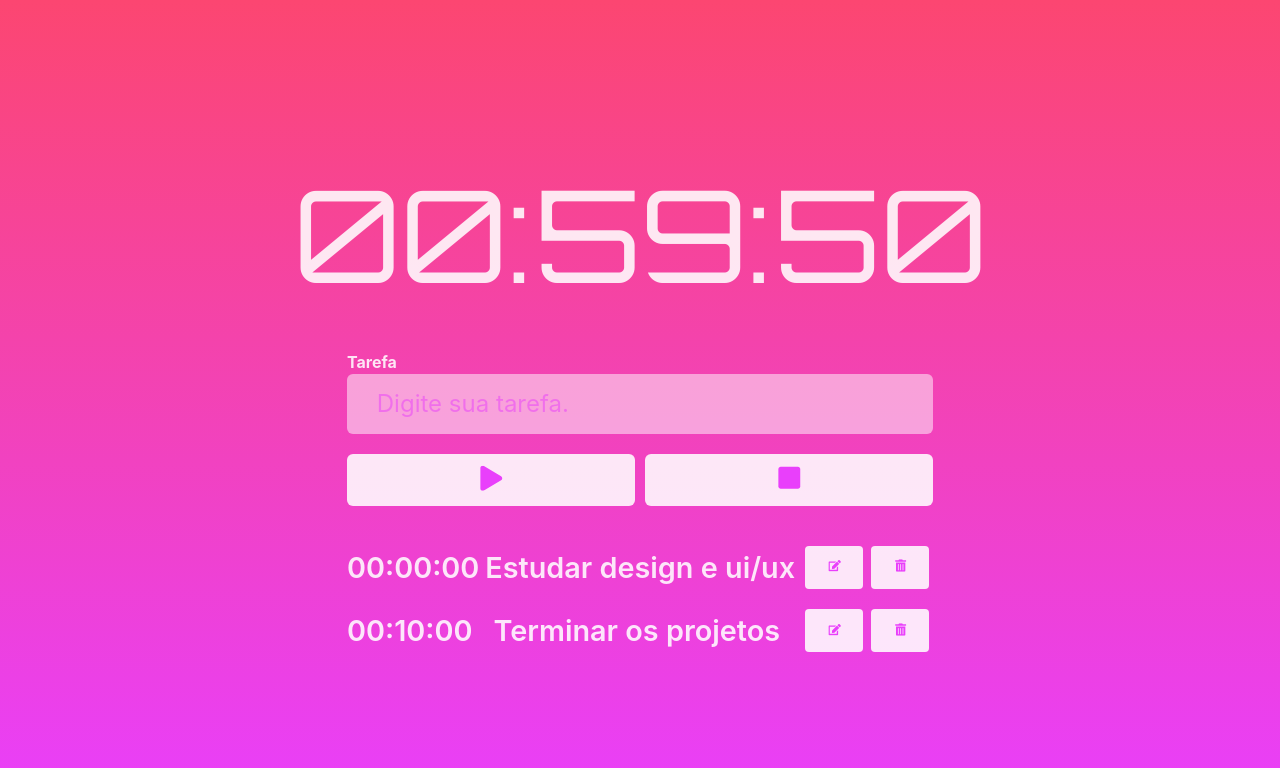
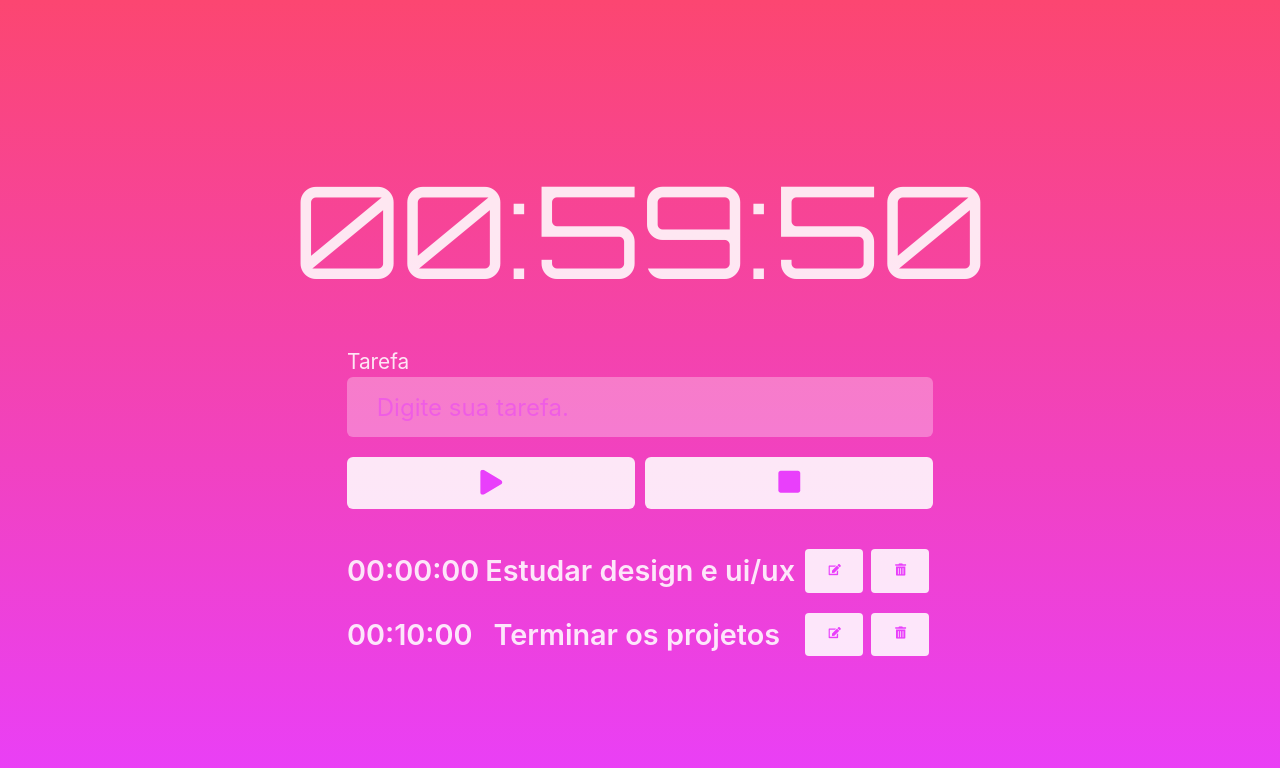
Before and after one commit to igords-goncalves/todowatch, a React (Vite) app: page / in a window 1280 px wide. Shown: the top 768 px of the page. Built offline with nearby package versions, Linux system fonts and the light colour scheme.

Commit message:
style: change input opcaity and label font size

```diff
--- a/src/components/Form/Form.module.sass
+++ b/src/components/Form/Form.module.sass
@@ -16,8 +16,7 @@
     font-size: 1em
     font-weight: 500
     font-family: inherit
-    background-color: rgba(255, 255, 255, 0.5)
-    cursor: pointer
+    background-color: rgba(255, 255, 255, 0.3)
     color: #fc4671
     font-weight: 600
     font-size: 1.5em
@@ -28,4 +27,5 @@
       font-weight: normal
 
   label
-    font-weight: bold
+    font-weight: normal
+    font-size: 1.3em
```
